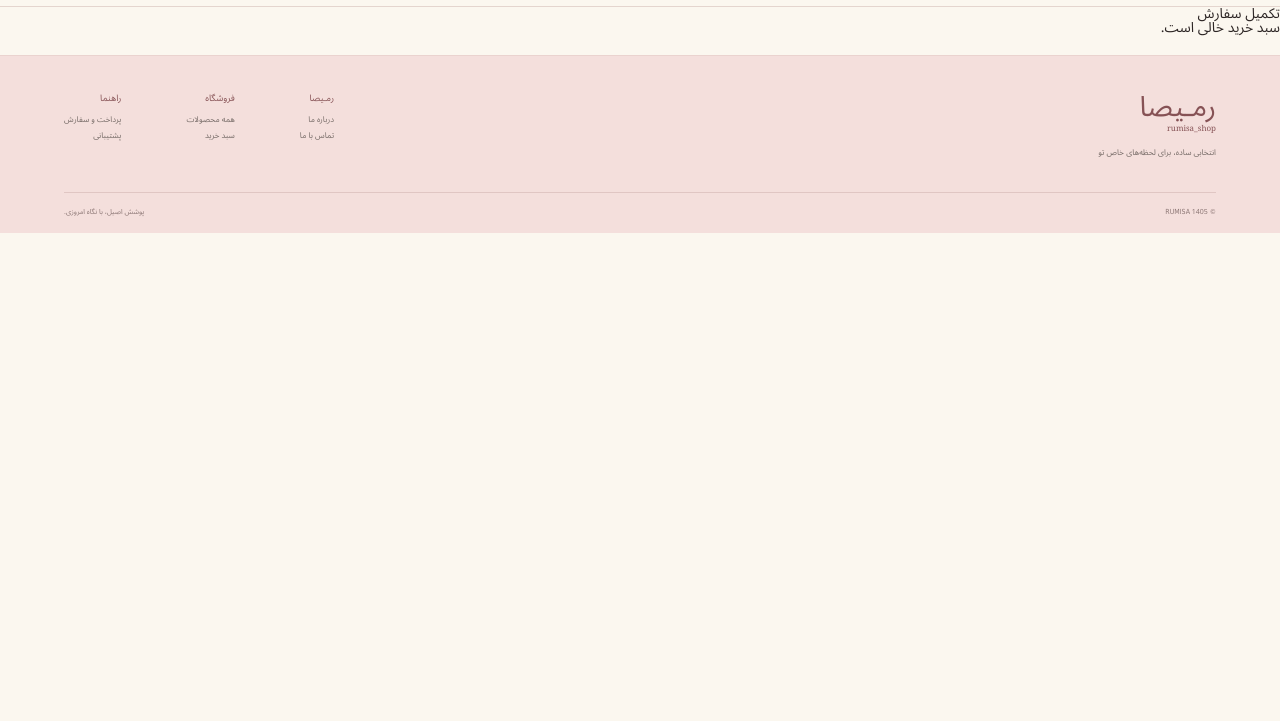
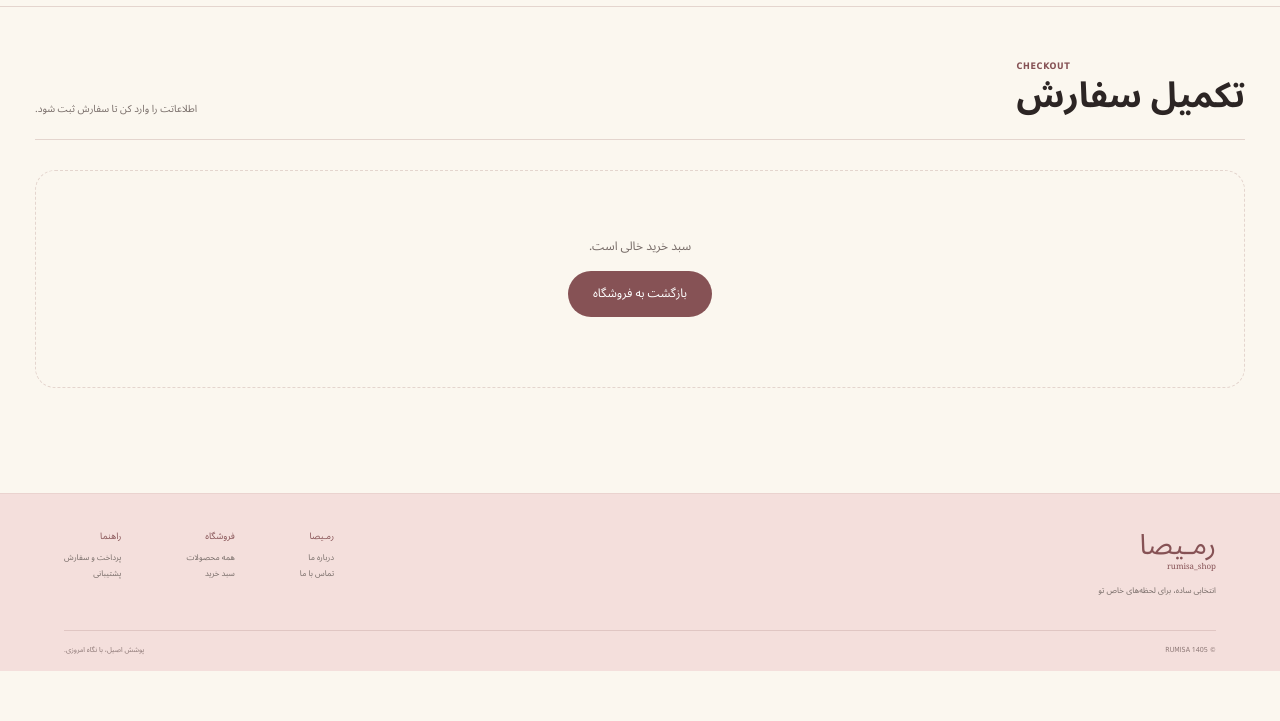
Before and after one commit to sima005/romisa-shop, a Django app: page /checkout/ in a window 1280 px wide. Shown: the part 79-800 px from the top of the page. Run offline with Django 5.2, Linux system fonts and the light colour scheme; some libraries are stand-ins or nearby versions.

Commit message:
Design checkout page in shared Rumisa editorial system

```diff
--- a/templates/store/checkout.html
+++ b/templates/store/checkout.html
@@ -1 +1,13 @@
-{% extends 'base.html' %}{% block title %}پرداخت | رمـیصا{% endblock %}{% block content %}<section class="checkout"><h1>تکمیل سفارش</h1>{% if items %}<form method="post" class="checkout-form">{% csrf_token %}<label>نام و نام خانوادگی<input name="name" required></label><label>شماره تماس<input name="phone" required></label><label>آدرس کامل<textarea name="address" required></textarea></label><div class="summary"><p>مبلغ سفارش <b>{{ total|floatformat:0 }} تومان</b></p><button class="btn full">ثبت سفارش</button></div></form>{% else %}<p>سبد خرید خالی است.</p>{% endif %}</section>{% endblock %}
+{% extends 'base.html' %}
+{% block title %}پرداخت | رمـیصا{% endblock %}
+{% block content %}
+<section class="page-shell">
+  <div class="page-title"><div><span class="collection-kicker">CHECKOUT</span><h1>تکمیل سفارش</h1></div><p>اطلاعاتت را وارد کن تا سفارش ثبت شود.</p></div>
+  {% if items %}
+    <div class="checkout-layout">
+      <form method="post" class="checkout-form">{% csrf_token %}<label class="form-field">نام و نام خانوادگی<input name="name" required></label><label class="form-field">شماره تماس<input name="phone" required></label><label class="form-field">آدرس کامل<textarea name="address" required></textarea></label><button class="btn" type="submit">ثبت سفارش</button></form>
+      <aside class="summary checkout-summary"><h3>خلاصه سفارش</h3>{% for product,variant,qty,price in items %}<div class="summary-row"><span>{{ product.name }} × {{ qty }}</span><b>{{ price|floatformat:0 }}</b></div>{% endfor %}<div class="summary-row"><span>مبلغ نهایی</span><b>{{ total|floatformat:0 }} تومان</b></div></aside>
+    </div>
+  {% else %}<div class="empty-state">سبد خرید خالی است.<br><a class="btn" style="margin-top:18px" href="{% url 'shop' %}">بازگشت به فروشگاه</a></div>{% endif %}
+</section>
+{% endblock %}
```
